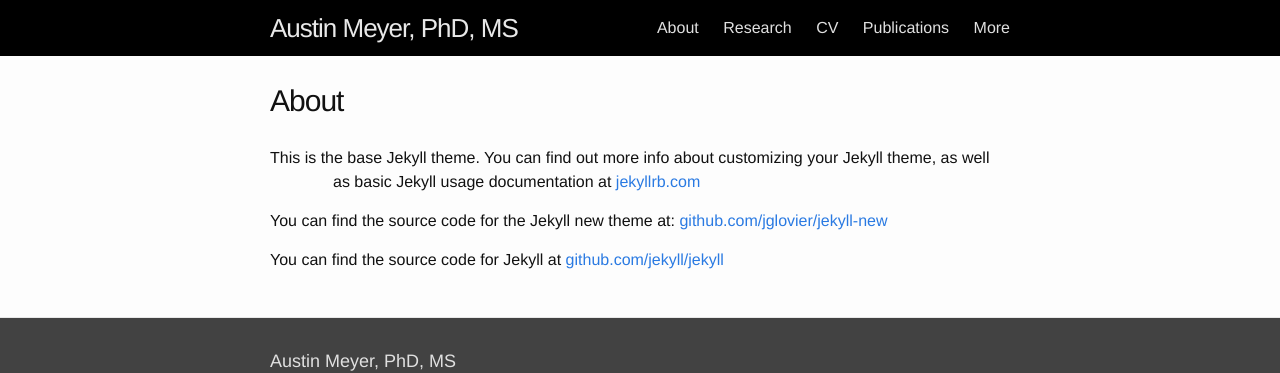
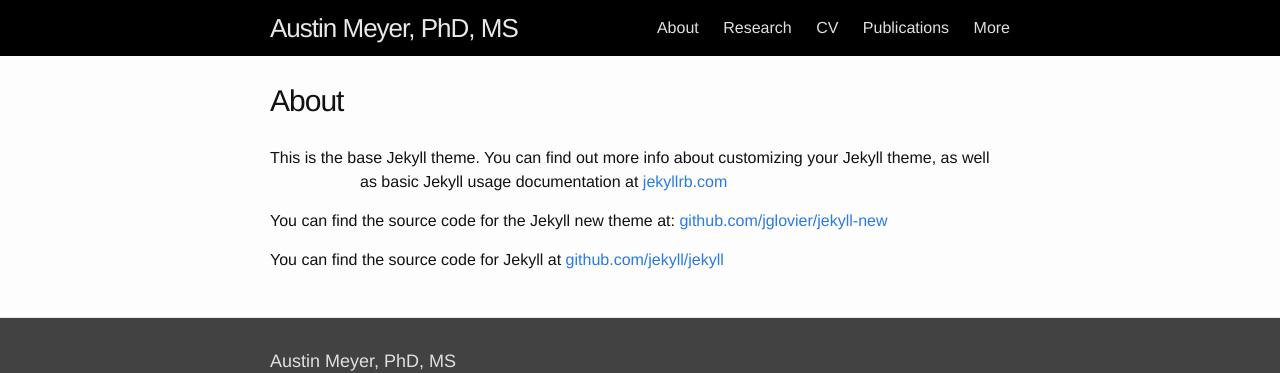
Before and after one commit to ausmeyer/ausmeyer.github.io, a Jekyll site: the page built from about.md, in a window 1280 px wide. Shown: the top 373 px of the page. Built offline with Jekyll 4.4.1, drawn with Linux system fonts in a browser that asks for light colours.

Commit message:
Final compromise.

```diff
--- a/_sass/_layout.scss
+++ b/_sass/_layout.scss
@@ -296,8 +296,8 @@ a.anchor {
 .post-content {
     margin-bottom: 0;
 
-    padding-left: 63px;
-    text-indent: -63px;
+    padding-left: 90px;
+    text-indent: -90px;
 
     h2 {
         font-size: 28px;
```
